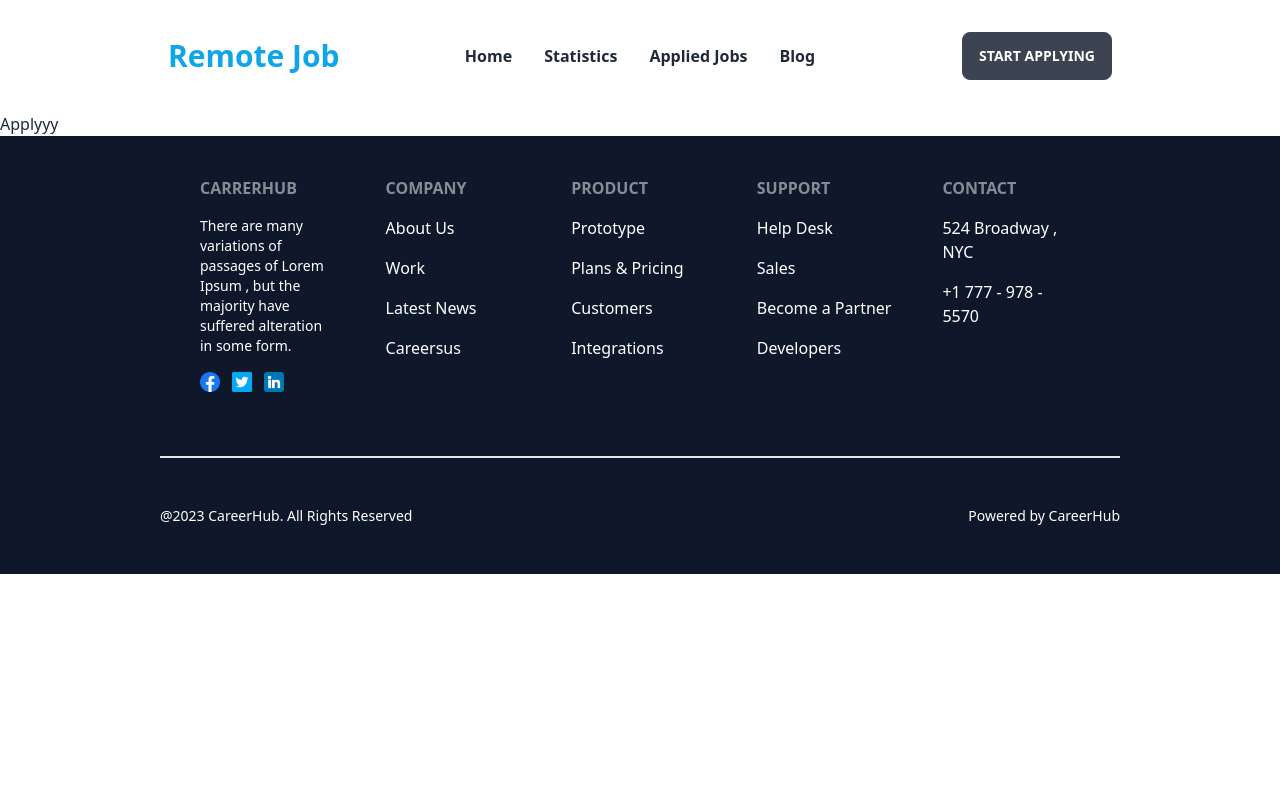
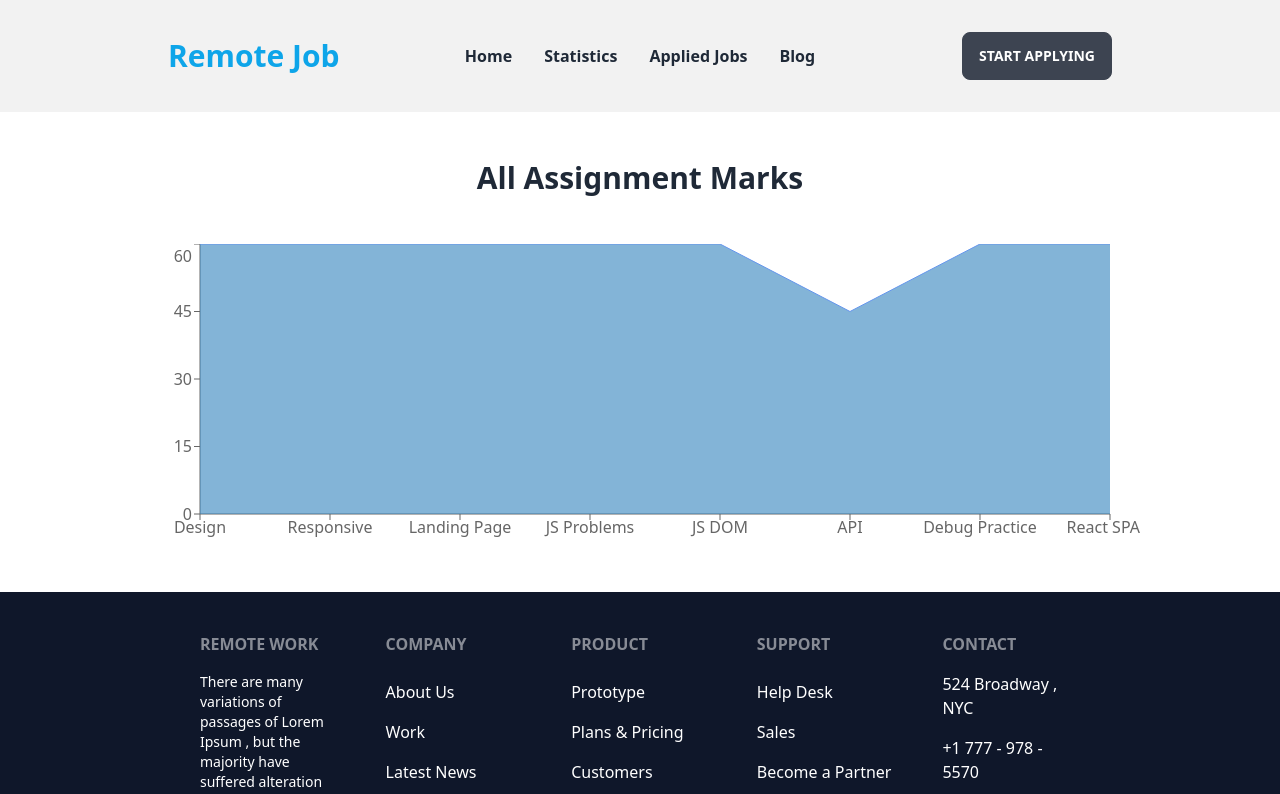
Before and after one commit to emayethossen/carrer-hub, a React (Vite) app: page /statistics in a window 1280 px wide. Shown: the top 794 px of the page. Built offline with nearby package versions, Linux system fonts and the light colour scheme.

Commit message:
chart added

```diff
--- a/package.json
+++ b/package.json
@@ -15,7 +15,8 @@
     "daisyui": "^2.51.5",
     "react": "^18.2.0",
     "react-dom": "^18.2.0",
-    "react-router-dom": "^6.10.0"
+    "react-router-dom": "^6.10.0",
+    "recharts": "^2.5.0"
   },
   "devDependencies": {
     "@types/react": "^18.0.28",
--- a/public/category.json
+++ b/public/category.json
@@ -9,7 +9,7 @@
         "id": 2,
         "name": "Creative Design",
         "img": "https://images.unsplash.com/photo-1475669698648-2f144fcaaeb1?ixlib=rb-4.0.3&ixid=MnwxMjA3fDB8MHxzZWFyY2h8Nnx8Y3JlYXRpdmUlMjBsb2dvfGVufDB8fDB8fA%3D%3D&auto=format&fit=crop&w=500&q=60",
-        "jobs": "100+ Jobs Available"
+        "jobs": "336 Jobs Available"
     },
     {
         "id": 3,
--- a/src/components/AppliedJobs/AppliedJobs.jsx
+++ b/src/components/AppliedJobs/AppliedJobs.jsx
@@ -1,9 +1,27 @@
 import React from 'react';
+import { getStoredCart } from '../../utilities/fakeDB';
+import { useLoaderData } from 'react-router-dom';
 
 const AppliedJobs = () => {
+    const jobData=useLoaderData()
+    let cart=[]
+    const savedCart=getStoredCart()
+    for(const id in savedCart){
+        const foundProduct=jobData.find(product=>product.id===id)
+        if(foundProduct){
+            cart.push(foundProduct)
+        }
+    }
+    console.log(cart);
+    // const cartData=localStorage.getItem('shopping-cart')
+    // const cart= getLocalData()
+    // // if(cartData){
+    // //     const cart=JSON.parse(cartData)
+    // // }
+    // console.log(cartData);
     return (
         <div>
-            Applyyy
+            Cart
         </div>
     );
 };
--- a/src/components/Footer/Footer.jsx
+++ b/src/components/Footer/Footer.jsx
@@ -11,7 +11,7 @@ const Footer = () => {
         <div className='bg-slate-900'>
             <footer className='grid lg:grid-cols-5 gap-12 md:grid-cols-2 w-3/4 p-10 mx-auto text-white'>
                 <div className='text-center lg:text-left space-y-4'>
-                    <h2 className='footer-title'>CarrerHub</h2>
+                    <h2 className='footer-title'>Remote Work</h2>
                     <p className='text-sm'>There are many variations of passages of Lorem Ipsum , but the majority have suffered alteration in some form.</p>
                     <div className='space-x-3 flex justify-center md:justify-start'>
                         <img className='w-5 h-5' src={logo} alt="" />
@@ -19,7 +19,7 @@ const Footer = () => {
                         <img className='w-5 h-5' src={logo3} alt="" />
                     </div>
                 </div>
-                <div className='text-center lg:text-left space-y-4'>
+                <div className='text-center lg:text-left space-y-4 hidden lg:flex flex-col'>
                     <h2 className='footer-title'>Company</h2>
                     <Link to='/' className="link link-hover block">About Us</Link>
                     <Link to='/' className="link link-hover block">Work
@@ -27,14 +27,14 @@ const Footer = () => {
                     <Link to='/' className="link link-hover block">Latest News</Link>
                     <Link to='/' className="link link-hover block">Careersus</Link>
                 </div>
-                <div className='text-center lg:text-left space-y-4'>
+                <div className='text-center lg:text-left space-y-4 hidden lg:flex flex-col'>
                     <h2 className='footer-title'>Product</h2>
                     <Link to='/' className="link link-hover block">Prototype</Link>
                     <Link to='/' className="link link-hover block">Plans & Pricing</Link>
                     <Link to='/' className="link link-hover block">Customers</Link>
                     <Link to='/' className="link link-hover block">Integrations</Link>
                 </div>
-                <div className='text-center lg:text-left space-y-4'>
+                <div className='text-center lg:text-left space-y-4 hidden lg:flex flex-col'>
                     <h2 className='footer-title'>Support</h2>
                     <Link to='/' className="link link-hover block">Help Desk</Link>
                     <Link to='/' className="link link-hover block">Sales</Link>
--- a/src/components/Header/Header.jsx
+++ b/src/components/Header/Header.jsx
@@ -3,14 +3,14 @@ import { Link } from 'react-router-dom';
 
 const Header = () => {
     return (
-        <div>
-            <div className="navbar bg-base-100 lg:py-8 md:py-4 lg:w-3/4 mx-auto">
+        <div className='bg-base-200'>
+            <div className="navbar bg-base-200 lg:py-8 md:py-4 lg:w-3/4 mx-auto">
                 <div className="navbar-start">
                     <div className="dropdown">
                         <label tabIndex={0} className="btn btn-ghost lg:hidden">
                             <svg xmlns="http://www.w3.org/2000/svg" className="h-5 w-5" fill="none" viewBox="0 0 24 24" stroke="currentColor"><path strokeLinecap="round" strokeLinejoin="round" strokeWidth="2" d="M4 6h16M4 12h8m-8 6h16" /></svg>
                         </label>
-                        <ul tabIndex={0} className="menu menu-compact dropdown-content mt-3 p-4 shadow bg-base-100 rounded-box w-52 space-y-6 font-semibold">
+                        <ul tabIndex={0} className="menu menu-compact dropdown-content mt-3 p-4 shadow bg-base-200 rounded-box w-52 space-y-6 font-semibold">
                             <Link to='/'>Home</Link>
                             <Link to='/statistics'>Statistics</Link>
                             <Link to='/applied-jobs'>Applied Jobs</Link>
--- a/src/components/Home/Home.jsx
+++ b/src/components/Home/Home.jsx
@@ -6,7 +6,6 @@ import logo from "../../assets/riad.png"
 
 const Home = () => {
     const cards = useLoaderData()
-    console.log(cards);
     const [categories, setCategories] = useState([])
 
     useEffect(() => {
--- a/src/components/JobDetails/JobDetails.jsx
+++ b/src/components/JobDetails/JobDetails.jsx
@@ -1,16 +1,24 @@
-import React from 'react';
-import { useLoaderData } from 'react-router-dom';
+import React, { useEffect, useState } from 'react';
+import { useParams } from 'react-router-dom';
 import { FontAwesomeIcon } from '@fortawesome/react-fontawesome'
-import { faLocation, faDollar, faPhone, faEnvelope } from '@fortawesome/free-solid-svg-icons'
+import { faLocation, faDollar, faPhone, faEnvelope, faTasks } from '@fortawesome/free-solid-svg-icons'
 import { Link } from 'react-router-dom';
+import { addToDb } from "../../utilities/fakeDB.js";
 
 const JobDetails = () => {
-    const card = useLoaderData()
-    console.log(card);
-    const { id, image, title, companyName, jobType, description, location, salary, responsibilities, phone, email, experience, education } = card
+
+    //     const id = cardId.email
+    // console.log(cardId);
+    // const { id, image, title, companyName, jobType, description, location, salary, responsibilities, phone, email, experience, education } = card
+    const { id, image, title, companyName, jobType, description, location, salary, responsibilities, phone, email, experience, education } = useParams()
+
+    const handleAddToCart = (id) => {
+        addToDb(id)
+    }
+
     return (
-        <div className=' w-3/4 mx-auto'>
-            <h2 className='text-3xl text-center font-bold my-8 md:my-12'>Job Details</h2>
+        <div className=' w-3/4 mx-auto lg:mb-12 mb-8'>
+            <h2 className='text-3xl text-center font-bold my-8 md:my-16'>Job Details</h2>
             <div className='font-semibold grid md:grid-cols-3 gap-8'>
                 <div className='md:col-span-2 md:mt-24 space-y-6'>
 
@@ -34,10 +42,9 @@ const JobDetails = () => {
                         <p><FontAwesomeIcon icon={faEnvelope} />Email:{email}</p>
                         <p><FontAwesomeIcon icon={faLocation} /> Address:{location} </p>
                     </div>
-
-                    <Link to='/'>
-                        <button className='btn btn-primary mt-4 w-full'>Apply Now</button>
-                    </Link>
+                    <button onClick={()=>handleAddToCart(id)} className='btn btn-primary mt-4 w-full'>
+                    Apply Now
+                    </button>
                 </div>
             </div>
         </div>
--- a/src/components/Statistics/Statistics.jsx
+++ b/src/components/Statistics/Statistics.jsx
@@ -1,9 +1,36 @@
 import React from 'react';
+import { AreaChart, Area, XAxis, YAxis, CartesianGrid, Tooltip, ResponsiveContainer } from 'recharts';
 
 const Statistics = () => {
+    const marksArray = [
+        { id: 1, name: "Design", number: 60 },
+        { id: 2, name: "Responsive", number: 60 },
+        { id: 3, name: "Landing Page", number: 60 },
+        { id: 4, name: "JS Problems", number: 60 },
+        { id: 5, name: "JS DOM", number: 60 },
+        { id: 6, name: " API", number: 45 },
+        { id: 7, name: "Debug Practice", number: 60 },
+        { id: 8, name: "React SPA", number: 60 },
+    ];
     return (
-        <div>
-            hhhhh
+        <div >
+            <h2 className='font-bold text-3xl text-center mt:8 lg:mt-12'>All Assignment Marks</h2>
+            <div className='flex justify-center items-center lg:py-12 py-8'>
+
+                <AreaChart
+                    width={1000}
+                    height={300}
+                    data={marksArray}
+                    margin={{
+                        left: 0,
+                        right: 30
+                    }}>
+                    <XAxis dataKey="name" />
+                    <YAxis />
+                    <Tooltip />
+                    <Area dataKey="number" stroke="cornflowerblue" />
+                </AreaChart>
+            </div>
         </div>
     );
 };
--- a/src/main.jsx
+++ b/src/main.jsx
@@ -26,19 +26,19 @@ const router = createBrowserRouter([
       },
       {
         path: '/:id',
-        element: <JobDetails />,
-        loader: ({ params }) => fetch(`https://drive.google.com/file/d/1uB7v2O7XufDWg3oRk1wy5YGC9Ggel3qE/view?usp=share_link/${params.id}`)
+        element: <JobDetails />
       },
       {
         path: '/blog',
         element: <Blog />
       },
       {
-        path: '/statistics',
-        element: <AppliedJobs />
+        path: '/applied-jobs',
+        element: <AppliedJobs />,
+        loader: () => fetch('featured.json')
       },
       {
-        path: '/applied-jobs',
+        path: '/statistics',
         element: <Statistics />
       }
     ]
--- /dev/null
+++ b/src/utilities/fakeDB.js
@@ -0,0 +1,48 @@
+// use local storage to manage cart data
+const addToDb = id => {
+  let shoppingCart = {}
+
+  //get the shopping cart from local storage
+  const storedCart = localStorage.getItem('shopping-cart')
+  if (storedCart) {
+    shoppingCart = JSON.parse(storedCart)
+  }
+
+  // add quantity
+  const quantity = shoppingCart[id]
+  if (quantity) {
+    const newQuantity = quantity + 1
+    shoppingCart[id] = newQuantity
+  } else {
+    shoppingCart[id] = 1
+  }
+  localStorage.setItem('shopping-cart', JSON.stringify(shoppingCart))
+}
+
+const getStoredCart = () => {
+  let shoppingCart = {}
+
+  //get the shopping cart from local storage
+  const storedCart = localStorage.getItem('shopping-cart')
+  if (storedCart) {
+    shoppingCart = JSON.parse(storedCart)
+  }
+  return shoppingCart
+}
+
+const removeFromDb = id => {
+  const storedCart = localStorage.getItem('shopping-cart')
+  if (storedCart) {
+    const shoppingCart = JSON.parse(storedCart)
+    if (id in shoppingCart) {
+      delete shoppingCart[id]
+      localStorage.setItem('shopping-cart', JSON.stringify(shoppingCart))
+    }
+  }
+}
+
+const deleteShoppingCart = () => {
+  localStorage.removeItem('shopping-cart')
+}
+
+export { addToDb, getStoredCart, removeFromDb, deleteShoppingCart }
```
Also changed, not shown: 1 other file (tests, documents, lock files or other folders).
